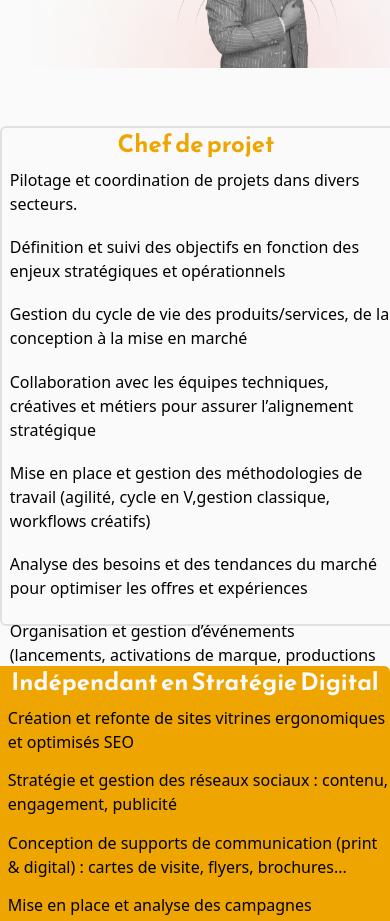
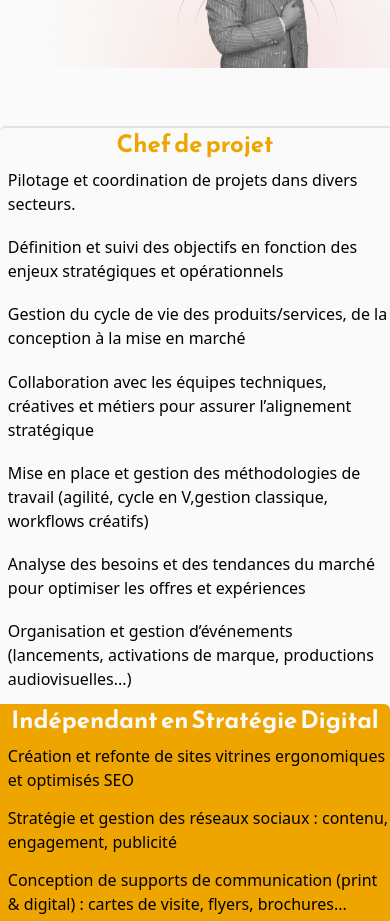
Before and after one commit to Marwin-Rdgs/PP-002-Portfolio2025, a Nuxt app: page / in a window 390 px wide. Shown: the part 1380-2301 px from the top of the page. Built offline with nearby package versions, Linux system fonts and the light colour scheme.

Commit message:
fix:responsive-sectionServices

```diff
--- a/pages/index.vue
+++ b/pages/index.vue
@@ -42,7 +42,7 @@
     </section>
 
     <section class="desktop:flex desktop:justify-center phone:grid phone:gap-[4%] desktop:gap-0 mt-[15%]">
-      <div class="desktop:w-[45%] bg-light-color border-l-2 border-t-2 border-b-2 border-dark-color border-opacity-10 rounded-l-md h-[500px]">
+      <div class="desktop:w-[45%] bg-light-color desktop:border-l-2 border-t-2 desktop:border-b-2 border-dark-color border-opacity-10 rounded-l-md phone:h-[536px] desktop:h-[500px]">
         <h1 class="text-primary-color font-Primary text-center text-2xl font-bold desktop:mt-[4%]">Chef de projet</h1>
         <ul class="grid gap-[4%] text-md ml-[2%] mt-[2%]">
           <li>Pilotage et coordination de projets dans divers secteurs.</li>
```
